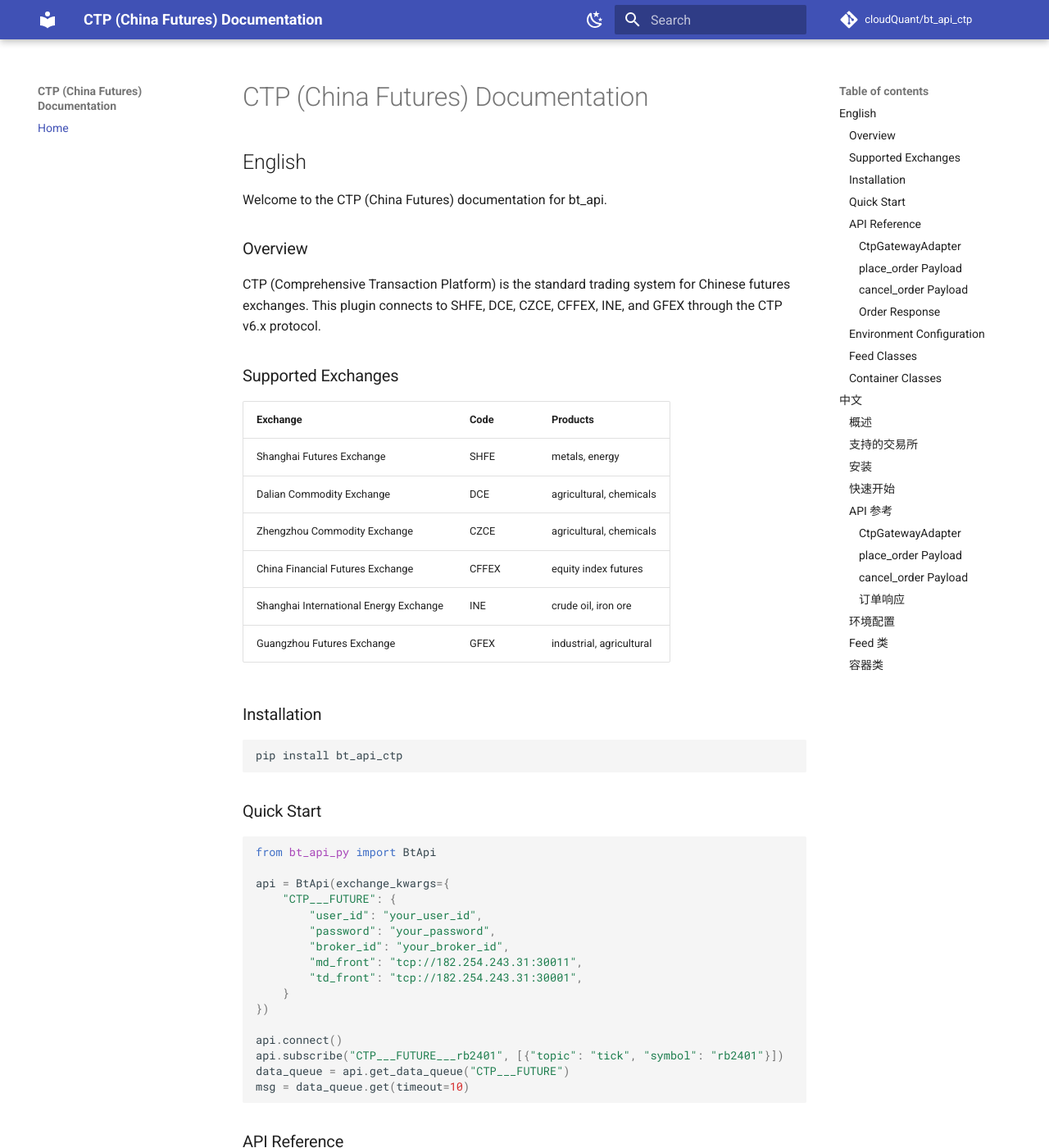
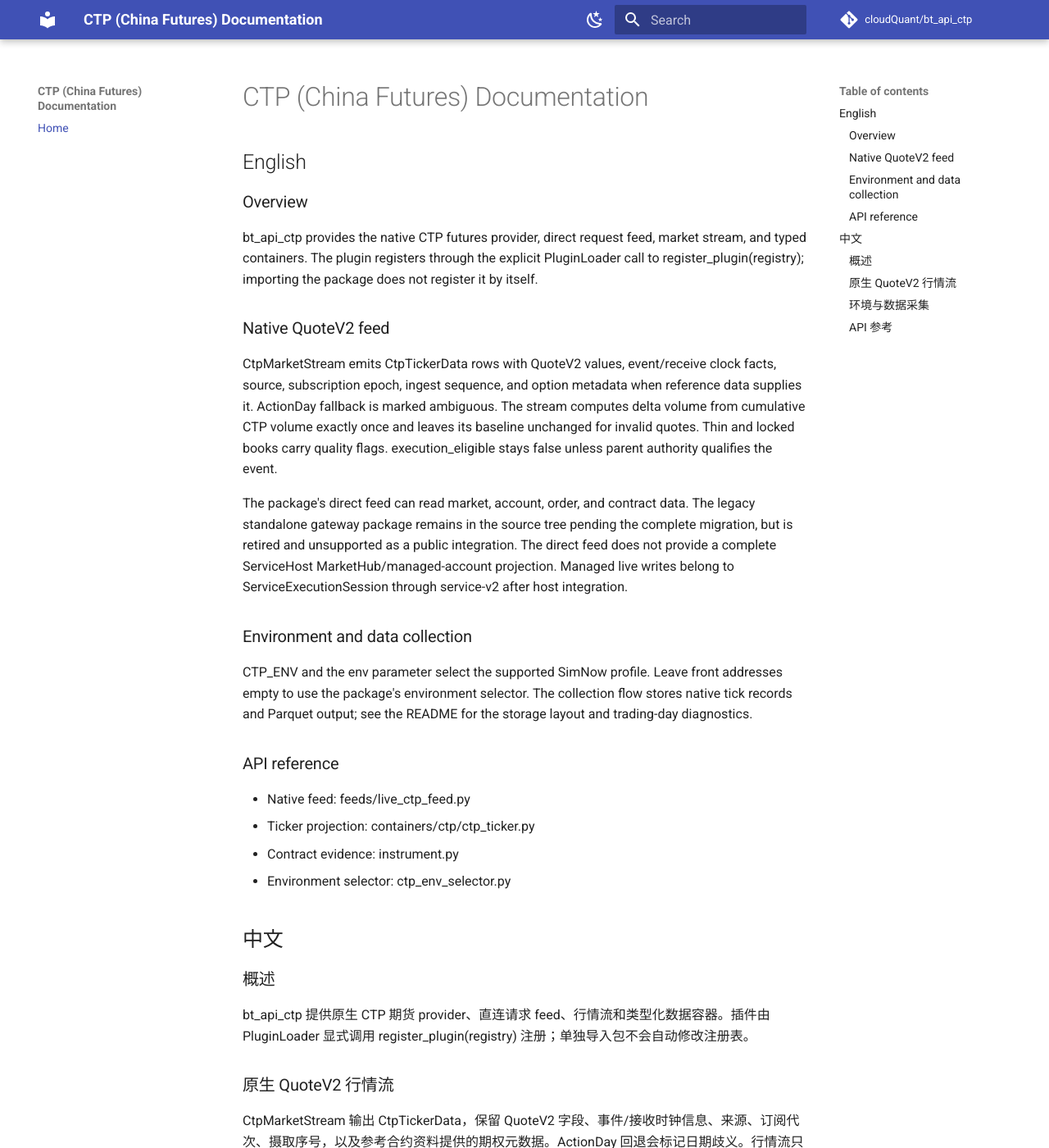
Before and after one commit to cloudQuant/bt_api_ctp, an MkDocs documentation site: the page built from docs/index.md, in a window 1280 px wide and 1400 px high. Shown: the whole window at 82% size. Built offline with MkDocs 1.6.1 and Material for MkDocs 9.7.7, drawn with Linux system fonts in a browser that asks for light colours; comment, search, counter and statistics services are not loaded; some of the changed text lies outside the part shown.

Commit message:
refactor(mig01): normalize direct provider projections

````diff
--- a/docs/index.md
+++ b/docs/index.md
@@ -2,302 +2,46 @@
 
 ## English
 
-Welcome to the CTP (China Futures) documentation for bt_api.
-
 ### Overview
 
-CTP (Comprehensive Transaction Platform) is the standard trading system for Chinese futures exchanges. This plugin connects to SHFE, DCE, CZCE, CFFEX, INE, and GFEX through the CTP v6.x protocol.
+bt_api_ctp provides the native CTP futures provider, direct request feed, market stream, and typed containers. The plugin registers through the explicit PluginLoader call to register_plugin(registry); importing the package does not register it by itself.
 
-### Supported Exchanges
+### Native QuoteV2 feed
 
-| Exchange | Code | Products |
-|----------|------|----------|
-| Shanghai Futures Exchange | SHFE | metals, energy |
-| Dalian Commodity Exchange | DCE | agricultural, chemicals |
-| Zhengzhou Commodity Exchange | CZCE | agricultural, chemicals |
-| China Financial Futures Exchange | CFFEX | equity index futures |
-| Shanghai International Energy Exchange | INE | crude oil, iron ore |
-| Guangzhou Futures Exchange | GFEX | industrial, agricultural |
+CtpMarketStream emits CtpTickerData rows with QuoteV2 values, event/receive clock facts, source, subscription epoch, ingest sequence, and option metadata when reference data supplies it. ActionDay fallback is marked ambiguous. The stream computes delta volume from cumulative CTP volume exactly once and leaves its baseline unchanged for invalid quotes. Thin and locked books carry quality flags. execution_eligible stays false unless parent authority qualifies the event.
 
-### Installation
+The package's direct feed can read market, account, order, and contract data. The legacy standalone gateway package remains in the source tree pending the complete migration, but is retired and unsupported as a public integration. The direct feed does not provide a complete ServiceHost MarketHub/managed-account projection. Managed live writes belong to ServiceExecutionSession through service-v2 after host integration.
 
-```bash
-pip install bt_api_ctp
-```
+### Environment and data collection
 
-### Quick Start
+CTP_ENV and the env parameter select the supported SimNow profile. Leave front addresses empty to use the package's environment selector. The collection flow stores native tick records and Parquet output; see the README for the storage layout and trading-day diagnostics.
 
-```python
-from bt_api_py import BtApi
+### API reference
 
-api = BtApi(exchange_kwargs={
-    "CTP___FUTURE": {
-        "user_id": "your_user_id",
-        "password": "your_password",
-        "broker_id": "your_broker_id",
-        "md_front": "tcp://182.254.243.31:30011",
-        "td_front": "tcp://182.254.243.31:30001",
-    }
-})
-
-api.connect()
-api.subscribe("CTP___FUTURE___rb2401", [{"topic": "tick", "symbol": "rb2401"}])
-data_queue = api.get_data_queue("CTP___FUTURE")
-msg = data_queue.get(timeout=10)
-```
-
-### API Reference
-
-#### CtpGatewayAdapter
-
-The main gateway adapter for CTP futures trading.
-
-**Constructor Parameters:**
-
-| Parameter | Type | Default | Description |
-|-----------|------|---------|-------------|
-| `md_front` | str | `""` | Market data front address |
-| `td_front` | str | `""` | Trade front address |
-| `user_id` | str | `""` | CTP user ID |
-| `password` | str | `""` | CTP password |
-| `broker_id` | str | `""` | Broker ID |
-| `auth_code` | str | `"0000000000000000"` | Auth code |
-| `app_id` | str | `"simnow_client_test"` | App ID |
-| `gateway_startup_timeout_sec` | float | `10.0` | Connection timeout |
-
-**Methods:**
-
-| Method | Description |
-|--------|-------------|
-| `connect()` | Connect to market data and trade fronts |
-| `disconnect()` | Disconnect from all fronts |
-| `subscribe_symbols(symbols)` | Subscribe to market data for given instruments |
-| `get_balance()` | Query account balance/margin |
-| `get_positions()` | Query all positions |
-| `place_order(payload)` | Place a futures order |
-| `cancel_order(payload)` | Cancel an existing order |
-
-#### place_order Payload
-
-```python
-{
-    "symbol": "rb2401.SHFE",     # instrument.exchange or instrument
-    "side": "buy",               # "buy" or "sell"
-    "size": 1,                   # order volume
-    "price": 4000.0,             # limit price
-    "offset": "open",            # "open", "close", "close_today"
-    "client_order_id": "...",    # optional
-    "exchange_id": "SHFE",       # optional
-}
-```
-
-#### cancel_order Payload
-
-```python
-{
-    "symbol": "rb2401.SHFE",
-    "order_id": "...",
-    "external_order_id": "...",
-    "front_id": 1,
-    "session_id": 123456,
-    "order_ref": "...",
-    "exchange_id": "SHFE",
-}
-```
-
-#### Order Response
-
-```python
-{
-    "id": "...",
-    "order_id": "...",
-    "external_order_id": "...",
-    "order_ref": "...",
-    "front_id": 1,
-    "session_id": 123456,
-    "exchange_id": "SHFE",
-    "details": {"bt_order_ref": "..."},
-}
-```
-
-### Environment Configuration
-
-CTP uses `CTP_ENV` to select SimNow environment:
-
-| Env | Description |
-|-----|-------------|
-| `auto` | Auto-select based on current time |
-| `set1` | Production-like (trading hours) |
-| `set2` | 7x24 (non-trading hours) |
-
-Leave `md_front`/`td_front` empty to use auto-selected SimNow addresses.
-
-### Feed Classes
-
-| Class | Description |
-|-------|-------------|
-| `CtpRequestDataFuture` | REST-style requests (place order, query balance/position) |
-| `CtpMarketStream` | Real-time market data streaming |
-| `CtpTradeStream` | Trade and order event streaming |
-
-### Container Classes
-
-| Class | Description |
-|-------|-------------|
-| `CtpTickerData` | Real-time tick data |
-| `CtpOrderData` | Order status updates |
-| `CtpTradeData` | Trade/fill updates |
-| `CtpPositionData` | Position data |
-| `CtpAccountData` | Account/balance data |
-
----
+- Native feed: feeds/live_ctp_feed.py
+- Ticker projection: containers/ctp/ctp_ticker.py
+- Contract evidence: instrument.py
+- Environment selector: ctp_env_selector.py
 
 ## 中文
 
-欢迎使用 bt_api 的 CTP（中国期货）文档。
-
 ### 概述
 
-CTP（综合交易平台）是中国期货交易所的标准交易系统。本插件通过 CTP v6.x 协议连接到上海期货交易所、大连商品交易所、郑州商品交易所、中国金融期货交易所、上海国际能源交易中心和广州期货交易所。
+bt_api_ctp 提供原生 CTP 期货 provider、直连请求 feed、行情流和类型化数据容器。插件由 PluginLoader 显式调用 register_plugin(registry) 注册；单独导入包不会自动修改注册表。
 
-### 支持的交易所
+### 原生 QuoteV2 行情流
 
-| 交易所 | 代码 | 品种 |
-|--------|------|------|
-| 上海期货交易所 | SHFE | 金属、能源 |
-| 大连商品交易所 | DCE | 农产品、化工 |
-| 郑州商品交易所 | CZCE | 农产品、化工 |
-| 中国金融期货交易所 | CFFEX | 股指期货 |
-| 上海国际能源交易中心 | INE | 原油、铁矿石 |
-| 广州期货交易所 | GFEX | 工业品、农产品 |
+CtpMarketStream 输出 CtpTickerData，保留 QuoteV2 字段、事件/接收时钟信息、来源、订阅代次、摄取序号，以及参考合约资料提供的期权元数据。ActionDay 回退会标记日期歧义。行情流只将 CTP 累计量转换一次为增量；无效行情不会推进成交量基线。过薄或锁定盘口会设置质量标记。除非父级权威明确认证，execution_eligible 始终为 false。
 
-### 安装
+包内直连 feed 可读取行情、账户、订单和合约资料。完整迁移尚未完成，旧独立网关包仍保留在源码树中，但已退役，不再作为受支持的公共集成接口。直连 feed 也不提供完整的 ServiceHost MarketHub/托管账户投影。宿主完成集成后，托管实盘写操作应通过 service-v2 的 ServiceExecutionSession。
 
-```bash
-pip install bt_api_ctp
-```
+### 环境与数据采集
 
-### 快速开始
-
-```python
-from bt_api_py import BtApi
-
-api = BtApi(exchange_kwargs={
-    "CTP___FUTURE": {
-        "user_id": "your_user_id",
-        "password": "your_password",
-        "broker_id": "your_broker_id",
-        "md_front": "tcp://182.254.243.31:30011",
-        "td_front": "tcp://182.254.243.31:30001",
-    }
-})
-
-api.connect()
-api.subscribe("CTP___FUTURE___rb2401", [{"topic": "tick", "symbol": "rb2401"}])
-data_queue = api.get_data_queue("CTP___FUTURE")
-msg = data_queue.get(timeout=10)
-```
+CTP_ENV 和 env 参数用于选择受支持的 SimNow 配置。将前置地址留空可使用包内环境选择器。采集流程保存原生 tick 记录和 Parquet 文件；存储布局及交易日诊断见 README。
 
 ### API 参考
 
-#### CtpGatewayAdapter
-
-CTP 期货交易的主要网关适配器。
-
-**构造函数参数：**
-
-| 参数 | 类型 | 默认值 | 描述 |
-|------|------|--------|------|
-| `md_front` | str | `""` | 行情前置地址 |
-| `td_front` | str | `""` | 交易前置地址 |
-| `user_id` | str | `""` | CTP 用户 ID |
-| `password` | str | `""` | CTP 密码 |
-| `broker_id` | str | `""` | 经纪公司 ID |
-| `auth_code` | str | `"0000000000000000"` | 认证码 |
-| `app_id` | str | `"simnow_client_test"` | App ID |
-| `gateway_startup_timeout_sec` | float | `10.0` | 连接超时时间 |
-
-**方法：**
-
-| 方法 | 描述 |
-|------|------|
-| `connect()` | 连接行情和交易前置 |
-| `disconnect()` | 断开所有前置连接 |
-| `subscribe_symbols(symbols)` | 订阅指定合约的行情数据 |
-| `get_balance()` | 查询账户资金/保证金 |
-| `get_positions()` | 查询所有持仓 |
-| `place_order(payload)` | 下达期货订单 |
-| `cancel_order(payload)` | 撤销现有订单 |
-
-#### place_order Payload
-
-```python
-{
-    "symbol": "rb2401.SHFE",     # 合约代码.交易所 或 合约代码
-    "side": "buy",               # "buy" 或 "sell"
-    "size": 1,                   # 委托数量
-    "price": 4000.0,             # 限价
-    "offset": "open",            # "open", "close", "close_today"
-    "client_order_id": "...",    # 可选
-    "exchange_id": "SHFE",       # 可选
-}
-```
-
-#### cancel_order Payload
-
-```python
-{
-    "symbol": "rb2401.SHFE",
-    "order_id": "...",
-    "external_order_id": "...",
-    "front_id": 1,
-    "session_id": 123456,
-    "order_ref": "...",
-    "exchange_id": "SHFE",
-}
-```
-
-#### 订单响应
-
-```python
-{
-    "id": "...",
-    "order_id": "...",
-    "external_order_id": "...",
-    "order_ref": "...",
-    "front_id": 1,
-    "session_id": 123456,
-    "exchange_id": "SHFE",
-    "details": {"bt_order_ref": "..."},
-}
-```
-
-### 环境配置
-
-CTP 使用 `CTP_ENV` 选择 SimNow 环境：
-
-| 环境 | 描述 |
-|-----|------|
-| `auto` | 根据当前时间自动选择 |
-| `set1` | 类生产环境（交易时段）|
-| `set2` | 7x24（非交易时段）|
-
-留空 `md_front`/`td_front` 将使用自动选择的 SimNow 地址。
-
-### Feed 类
-
-| 类 | 描述 |
-|---|------|
-| `CtpRequestDataFuture` | REST 风格请求（下单、查询资金/持仓）|
-| `CtpMarketStream` | 实时行情流 |
-| `CtpTradeStream` | 交易和订单事件流 |
-
-### 容器类
-
-| 类 | 描述 |
-|---|------|
-| `CtpTickerData` | 实时tick数据 |
-| `CtpOrderData` | 订单状态更新 |
-| `CtpTradeData` | 成交/成交更新 |
-| `CtpPositionData` | 持仓数据 |
-| `CtpAccountData` | 账户/资金数据 |
+- 原生 feed：feeds/live_ctp_feed.py
+- 行情投影：containers/ctp/ctp_ticker.py
+- 合约凭据：instrument.py
+- 环境选择器：ctp_env_selector.py
````
Also changed, not shown: README.md (+20 -220 lines), 3 other files.
